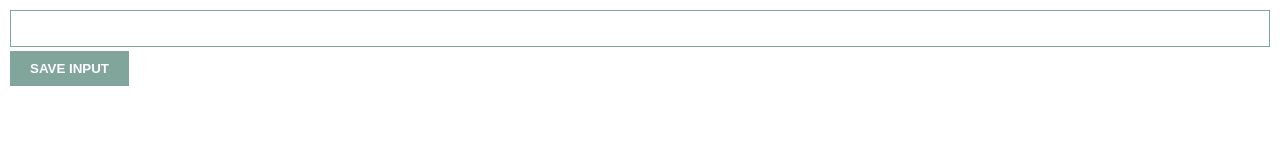
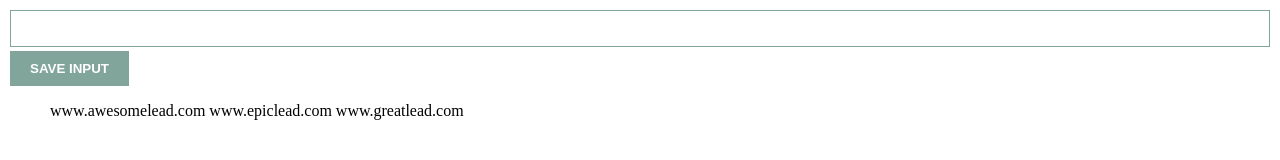
Before and after one commit to angelicav1/Chrome-Extension-Lead-Tracker, a plain HTML site: page index.html in a window 1280 px wide. Drawn offline with Linux system fonts and the light colour scheme; a web font is replaced by a local one.

Commit message:
Rendered the unordered list

```diff
--- a/index.html
+++ b/index.html
@@ -16,6 +16,10 @@
     <!-- Create a SAVE INPUT button with id="input-btn"-->
     <input type="text" id="input-el">
     <button id="input-btn">SAVE INPUT</button>
+    <!-- Create an unordered list element (<ul>) with id="ul-el"-->
+        <ul id="ul-el">
+
+        </ul>
     <script src="index.js"></script>
 </body>
 </html>
--- a/index.js
+++ b/index.js
@@ -1,13 +1,16 @@
 let myLeads = ["www.awesomelead.com", "www.epiclead.com", "www.greatlead.com"]
 const inputEl = document.getElementById("input-el")
 const inputBtn = document.getElementById("input-btn")
+// Grab the unordered list and store it in a const variable called ulEl
+const ulEl = document.getElementById("ul-el")
+console.log(ulEl)
 
 inputBtn.addEventListener("click", function(){
     myLeads.push(inputEl.value)
     console.log(myLeads)
 })
 
-// Log out the items in the myLeads array using a for loop
+
 for (let i=0; i< myLeads.length; i++) {
-    console.log(myLeads[i])
+    ulEl.textContent += myLeads[i] + " "
 }
```
